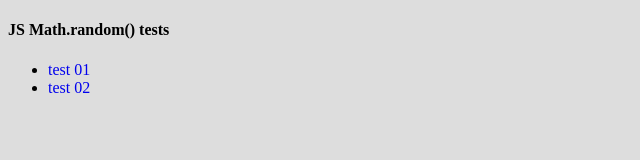
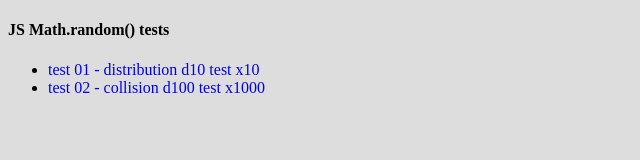
Before and after one commit to kuznya/js-random-test, a plain HTML site: page index.html in a window 1280 px wide. Shown: the whole page, without its empty margins (0-640 px from the left). Drawn offline with Linux system fonts and the light colour scheme.

Commit message:
update test names

```diff
--- a/index.html
+++ b/index.html
@@ -6,7 +6,7 @@
 </head>
 <h4>JS Math.random() tests</h4>
 <ul>
-    <li><a href="test01.html" target="_blank">test 01</a></li>
-    <li><a href="test02.html" target="_blank">test 02</a></li>
+    <li><a href="test01.html" target="_blank">test 01 - distribution d10 test x10</a></li>
+    <li><a href="test02.html" target="_blank">test 02 - collision d100 test x1000</a></li>
 </ul>
 </html>
```
